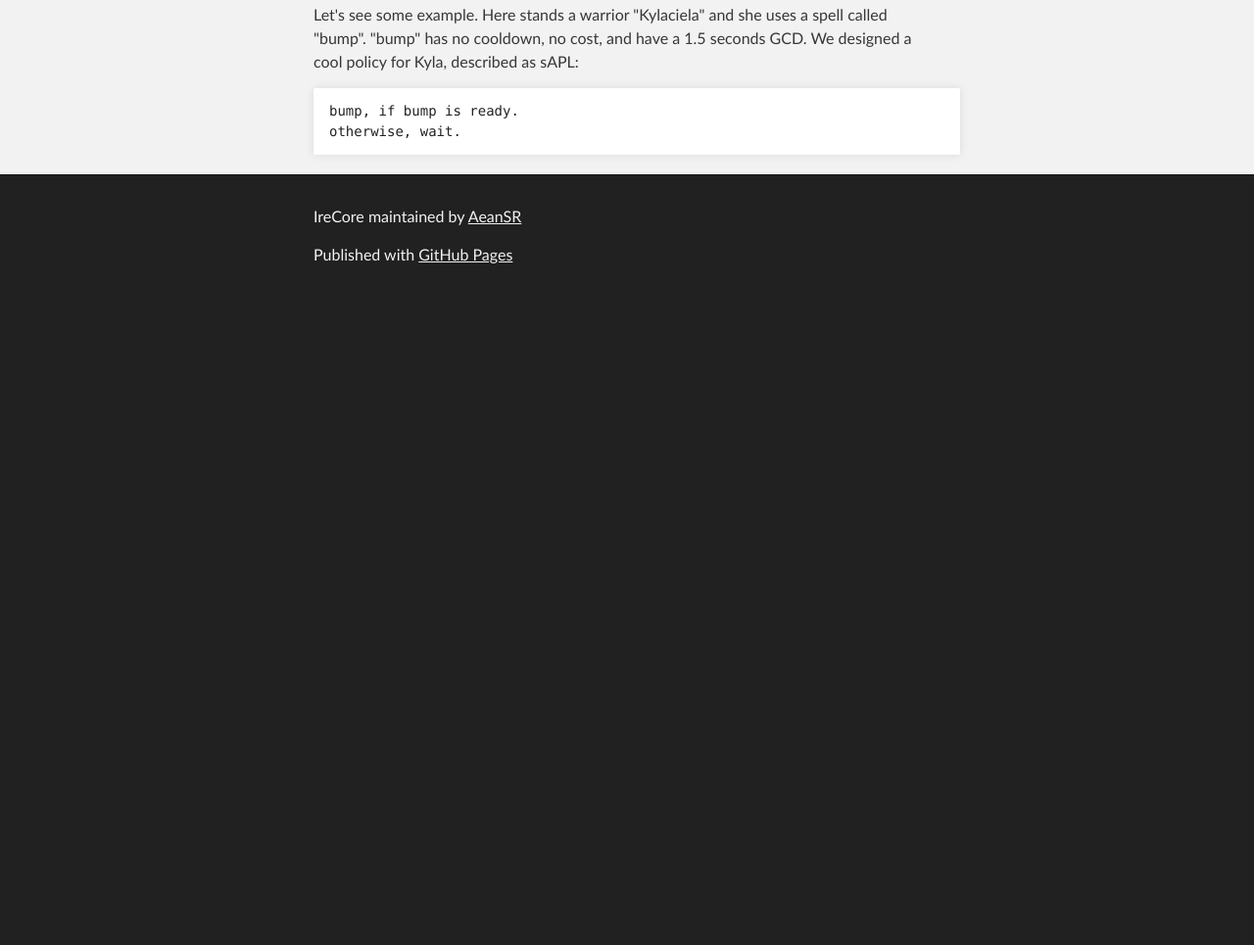
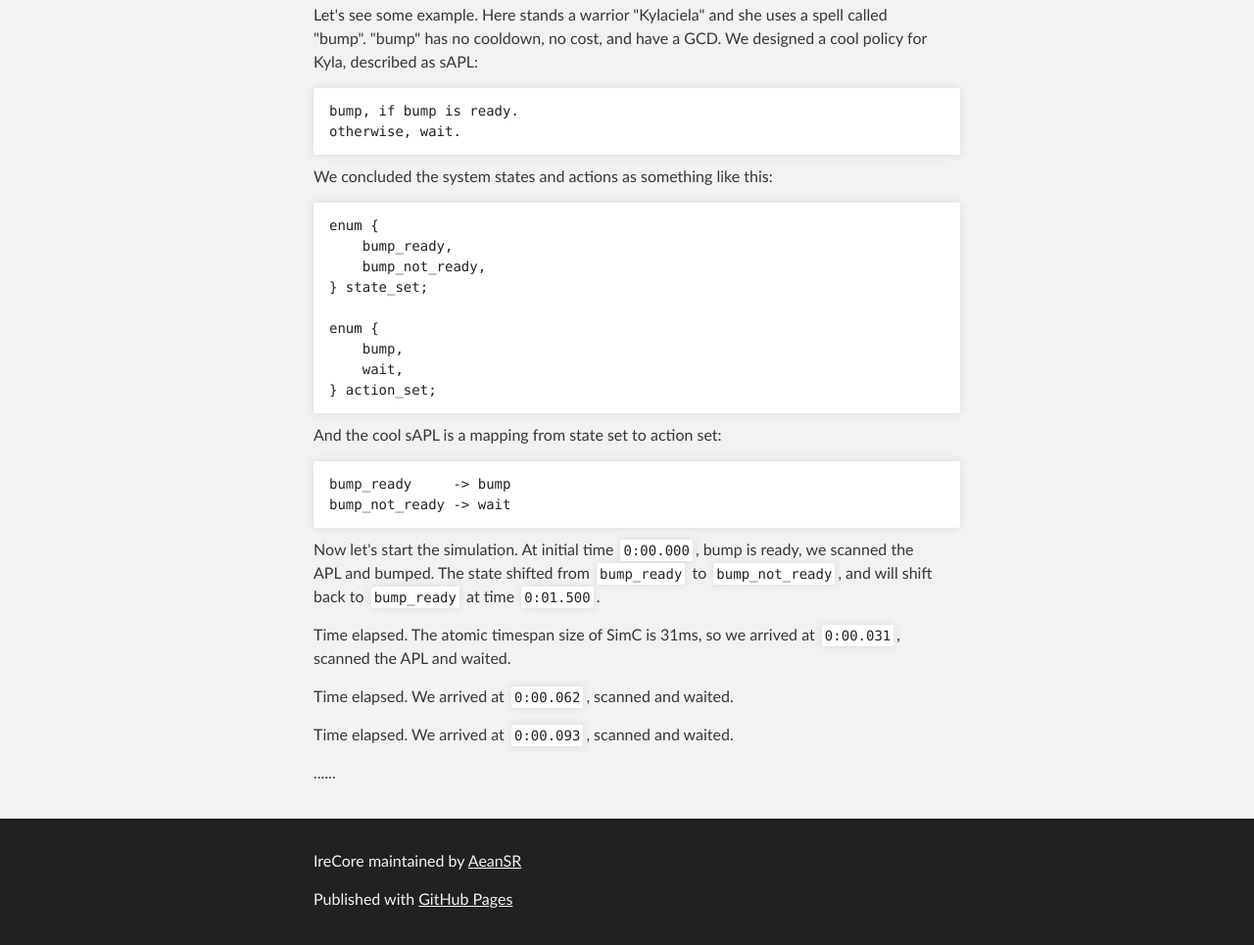
Before and after one commit to AeanSR/irecore, a plain HTML site: page index.html in a window 1280 px wide. Shown: the part 1321-2286 px from the top of the page at 98% size. Before the commit the page ends 1628 px from the top, so only its background shows below. Drawn offline with Linux system fonts and the light colour scheme.

```diff
--- a/index.html
+++ b/index.html
@@ -53,11 +53,40 @@
 
 <p>So, if we scanned APL at moment <em>t1</em>, and executed nothing, and nothing happened to change system state, at the next moment <em>t2</em> we will execute nothing, same for the next moment <em>t3</em>, and same for the next moment <em>t4</em>... Until something happened and the system state changed, we may get a different action from APL.</p>
 
-<p>Let's see some example. Here stands a warrior "Kylaciela" and she uses a spell called "bump". "bump" has no cooldown, no cost, and have a 1.5 seconds GCD. We designed a cool policy for Kyla, described as sAPL:</p>
+<p>Let's see some example. Here stands a warrior "Kylaciela" and she uses a spell called "bump". "bump" has no cooldown, no cost, and have a GCD. We designed a cool policy for Kyla, described as sAPL:</p>
 
 <pre><code>bump, if bump is ready.
 otherwise, wait.
 </code></pre>
+
+<p>We concluded the system states and actions as something like this:</p>
+
+<pre><code>enum {
+    bump_ready,
+    bump_not_ready,
+} state_set;
+
+enum {
+    bump,
+    wait,
+} action_set;
+</code></pre>
+
+<p>And the cool sAPL is a mapping from state set to action set:</p>
+
+<pre><code>bump_ready     -&gt; bump
+bump_not_ready -&gt; wait
+</code></pre>
+
+<p>Now let's start the simulation. At initial time <code>0:00.000</code>, bump is ready, we scanned the APL and bumped. The state shifted from <code>bump_ready</code> to <code>bump_not_ready</code>, and will shift back to <code>bump_ready</code> at time <code>0:01.500</code>.</p>
+
+<p>Time elapsed. The atomic timespan size of SimC is 31ms, so we arrived at <code>0:00.031</code>, scanned the APL and waited.</p>
+
+<p>Time elapsed. We arrived at <code>0:00.062</code>, scanned and waited.</p>
+
+<p>Time elapsed. We arrived at <code>0:00.093</code>, scanned and waited.</p>
+
+<p>......</p>
       </section>
     </div>
 
```
Also changed, not shown: params.json (+1 -1 lines).
